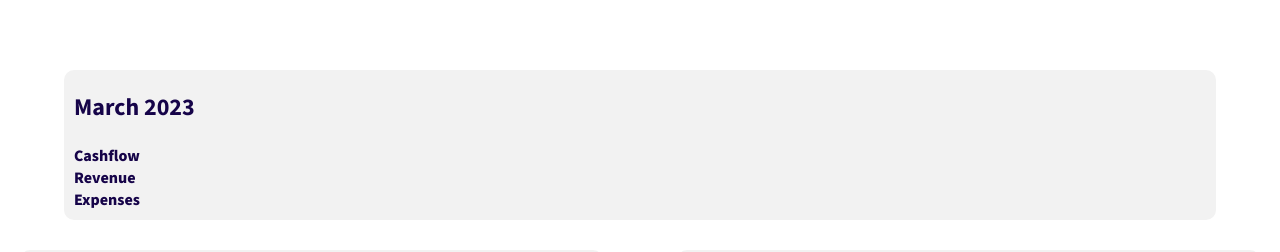
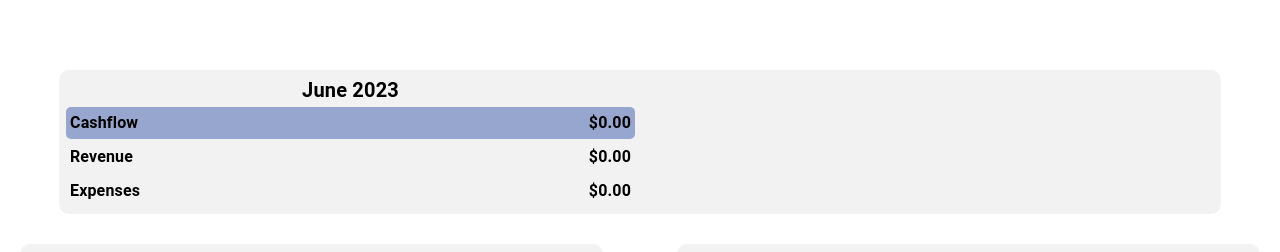
Before and after one commit to infinite-options/manifestmyspace-web, a React (Create React App) app: page /dashboard in a window 1280 px wide. Shown: the part 164-416 px from the top of the page. Built offline with nearby package versions, Linux system fonts and the light colour scheme; no server answers.

Commit message:
Added functionality to view cashflow by date

```diff
--- a/src/components/Cashflow/CashflowData.jsx
+++ b/src/components/Cashflow/CashflowData.jsx
@@ -2,10 +2,15 @@ import React, { Component, useEffect, useState } from 'react';
 import { get } from '../utils/api'
 const CashflowData = (props) => {
     console.log("props", props);
-    const [role, setRole] = useState(props.role);
-    const [userID, setUserID] = useState(props.userID);
-    const [year, setYear] = useState(props.year);
-    const [month, setMonth] = useState(props.month);
+    const role = props.role;
+    const userID = props.userID;
+    const year = props.year;
+    const month = props.month;
+
+    // const [role, setRole] = useState(props.role);
+    // const [userID, setUserID] = useState(props.userID);
+    // const [year, setYear] = useState(props.year);
+    // const [month, setMonth] = useState(props.month);
     const [filter, setFilter] = useState(props.filter); //boolean
 
     // const [revenue, setRevenue] = useState(null);
--- a/src/components/Dashboard-Components/Cashflow/CashflowWidget.jsx
+++ b/src/components/Dashboard-Components/Cashflow/CashflowWidget.jsx
@@ -1,25 +1,142 @@
-import { Button } from "@mui/material";
+import React, { useState } from 'react';
+import { Typography, Grid, Box, Stack, ThemeProvider } from "@mui/material";
 import "../../../css/cashflow.css";
+import CashflowData from '../../Cashflow/CashflowData';
 import { useNavigate } from "react-router-dom";
+import theme from '../../../theme/theme';
 
 function CashflowWidget() {
     const navigate = useNavigate();
 
+    const [revenue, setRevenue] = useState(null);
+    const [revenueSummary, setRevenueSummary] = useState(null);
+    const [expense, setExpense] = useState(null);
+    const [expenseSummary, setExpenseSummary] = useState(null);
+
     return (
-        <div className="cf-widget-main" onClick={()=>navigate('/cashflowOwner')}>
+        <ThemeProvider theme={theme}>
+        <div className="cf-widget-main" onClick={() => navigate('/cashflowOwner')}>
+            <CashflowData year={'2023'} month={'June'} filter={false} role={'Owner'} userID={'100-000003'} setRevenueSummary={setRevenueSummary} setExpenseSummary={setExpenseSummary} setExpense={setExpense} setRevenue={setRevenue}></CashflowData>
+            <Grid container rowSpacing={1} columnSpacing={{ xs: 1, sm: 2, md: 3 }}>
+            <Grid item xs={6}>
+            <Stack
+            direction="row"
+            justifyContent="center"
+            >
+                <Typography sx={{color: theme.typography.primary.black, fontWeight: theme.typography.primary.fontWeight, fontSize:theme.typography.largeFont}}>
+                June 2023
+                </Typography>
+            </Stack>
+            <Box
+                component="span"
+                m={1}
+                padding={2}
+                display="flex"
+                justifyContent="space-between"
+                alignItems="center"
+                style={{
+                    backgroundColor: theme.palette.custom.blue,
+                    borderRadius: '5px'
+            }}
+            >
+                <Typography sx={{color: theme.typography.primary.black, fontWeight:theme.typography.primary.fontWeight}}>
+                    Cashflow
+                </Typography>
+                <Typography sx={{color: theme.typography.primary.black, fontWeight:theme.typography.primary.fontWeight}}>
+                    ${
+                    revenueSummary && expenseSummary ?
+                    ((revenueSummary.reduce(function (prev, current) {
+                        return prev + +current.amount_paid;
+                    }, 0) -
+                    expenseSummary.reduce(function (prev, current) {
+                        return prev + +current.amount_paid;
+                    }, 0)
+                    ).toFixed(2)) : '0.00'}
+                </Typography>
+            </Box>
+            <Box
+                component="span"
+                m={1}
+                padding={2}
+                display="flex"
+                justifyContent="space-between"
+                alignItems="center"
+            >
+                <Typography sx={{color: theme.typography.primary.black, fontWeight:theme.typography.primary.fontWeight}}>
+                    Revenue
+                </Typography>
+                <Typography sx={{color: theme.typography.primary.black, fontWeight:theme.typography.primary.fontWeight}}>
+                    ${revenueSummary ?
+                    (revenueSummary
+                    .reduce(function (prev, current) {
+                        return prev + +current.amount_paid;
+                    }, 0)
+                    .toFixed(2)) : '0.00'}
+                </Typography>
+            </Box>
+            <Box
+                component="span"
+                m={1}
+                padding={2}
+                display="flex"
+                justifyContent="space-between"
+                alignItems="center"
+            >
+                <Typography sx={{color: theme.typography.primary.black, fontWeight:theme.typography.primary.fontWeight}}>
+                    Expenses
+                </Typography>
+                <Typography sx={{color: theme.typography.primary.black, fontWeight:theme.typography.primary.fontWeight}}>
+                    ${expenseSummary ?
+                    (expenseSummary
+                    .reduce(function (prev, current) {
+                        return prev + +current.amount_paid;
+                    }, 0)
+                    .toFixed(2)) : '0.00'}
+                </Typography>
+            </Box>
+            </Grid>
+            <Grid item xs={6}>
+
+            </Grid>
+            </Grid>
+            {/* <div className="cf-widget-main" onClick={() => navigate('/cashflowOwner')}>
             <div className="cf-widget-title-info-container">
                 <div className="cf-widget-title-container">
                     <h2 className="cf-widget-title">March 2023</h2>
                 </div>
                 <div className="cf-widget-info-container">
                     <div className="cf-widget-info-cf">Cashflow
-                        <span></span>
+                        <span>
+                        ${
+                        revenueSummary && expenseSummary ?
+                        ((revenueSummary.reduce(function (prev, current) {
+                            return prev + +current.amount_paid;
+                        }, 0) -
+                        expenseSummary.reduce(function (prev, current) {
+                            return prev + +current.amount_paid;
+                        }, 0)
+                        ).toFixed(2)) : '0.00'}
+                        </span>
                     </div>
                     <div className="cf-widget-info-revenue">Revenue
-                        <span></span>
+                        <span>
+                        ${revenueSummary ?
+                        (revenueSummary
+                        .reduce(function (prev, current) {
+                            return prev + +current.amount_paid;
+                        }, 0)
+                        .toFixed(2)) : '0.00'}
+                        </span>
                     </div>
                     <div className="cf-widget-info-expenses">Expenses
-                        <span></span>
+                        <span>
+                        ${expenseSummary ?
+                        (expenseSummary
+                        .reduce(function (prev, current) {
+                            return prev + +current.amount_paid;
+                        }, 0)
+                        .toFixed(2)) : '0.00'}
+                        </span>
                     </div>
                 </div>
             </div>
@@ -27,7 +144,9 @@ function CashflowWidget() {
                 <p className="cf-widget-graph-title"></p>
                 <img className="cf-widget-graph"></img>
             </div>
+        </div> */}
         </div>
+        </ThemeProvider>
     )
 }
 
--- a/src/components/SelectMonthComponent.jsx
+++ b/src/components/SelectMonthComponent.jsx
@@ -2,8 +2,17 @@ import "../css/selectMonth.css";
 import { Button, Dialog, DialogContent, DialogTitle } from '@mui/material';
 import CalendarTodayIcon from '@mui/icons-material/CalendarToday';
 const SelectMonthComponent = (props) => {
+  const handleMonthChange = (month) => {
+    props.setMonth(month);
+    console.log("month ", month)
+    // props.setShowSelectMonth(false)
+  }
+  const handleYearChange = (year) => {
+    props.setYear(year);
+    console.log("year ", year)
+  }
   return (
-      <Dialog open={props.showSelectMonth} maxWidth="lg">
+      <Dialog open={props.showSelectMonth} onClose={()=>props.setShowSelectMonth(false)} maxWidth="lg">
       <DialogContent>
       <div className="rectangle-parent">
       <div className="group-child" />
@@ -11,7 +20,7 @@ const SelectMonthComponent = (props) => {
         <b className="select-monthyear"><CalendarTodayIcon sx={{color:"#3D5CAC"}}/> Select Month/Year</b>
       </div>
       <div className="vector-parent">
-        <Button variant="outlined" id="button" className="group-item"> 2023 </Button>
+        <Button variant="outlined" id="button" className="group-item" onClick={() => { handleYearChange('2023') }}> 2023 </Button>
       </div>
       <div className="vector-group">
         <Button variant="outlined" id="button" className="group-inner"> Past 12 Months </Button>
@@ -29,29 +38,29 @@ const SelectMonthComponent = (props) => {
         <Button variant="outlined" id="button" className="group-inner"> All of 2023 </Button>
       </div>
       <div className="vector-parent3">
-        <Button id="button" variant="outlined" className="group-item"> 2022 </Button>
+        <Button id="button" variant="outlined" className="group-item" onClick={() => { handleYearChange('2022') }}> 2022 </Button>
       </div>
       <div className="vector-parent4">
-        <Button className="group-item" id="button"> 2021 </Button>
+            <Button className="group-item" id="button" onClick={() => { handleYearChange('2021') }}> 2021 </Button>
       </div>
       <div className="january-february-march-april-m">
         <span className="january-february-march-april-m1">
-          <p className="january">January</p>
-          <p className="january">February</p>
-          <p className="january">March</p>
-          <p className="january">April</p>
-          <p className="january">May</p>
-          <p className="january">June</p>
+          <p className="january" onClick={()=>{handleMonthChange('January')}}>January</p>
+          <p className="january" onClick={()=>{handleMonthChange('February')}}>February</p>
+          <p className="january" onClick={()=>{handleMonthChange('March')}}>March</p>
+          <p className="january" onClick={()=>{handleMonthChange('April')}}>April</p>
+          <p className="january" onClick={()=>{handleMonthChange('May')}}>May</p>
+          <p className="january" onClick={()=>{handleMonthChange('June')}}>June</p>
         </span>
       </div>
       <div className="july-august-september-october">
         <span className="january-february-march-april-m1">
-          <p className="january">July</p>
-          <p className="january">August</p>
-          <p className="january">September</p>
-          <p className="january">October</p>
-          <p className="january">November</p>
-          <p className="january">December</p>
+          <p className="january" onClick={()=>{handleMonthChange('July')}}>July</p>
+          <p className="january" onClick={()=>{handleMonthChange('August')}}>August</p>
+          <p className="january" onClick={()=>{handleMonthChange('September')}}>September</p>
+          <p className="january" onClick={()=>{handleMonthChange('October')}}>October</p>
+          <p className="january" onClick={()=>{handleMonthChange('November')}}>November</p>
+          <p className="january" onClick={()=>{handleMonthChange('December')}}>December</p>
         </span>
       </div>
       {/* <img className="close-round-icon" alt="" src="/close-round.svg" /> */}
--- a/src/css/cashflow.css
+++ b/src/css/cashflow.css
@@ -7,7 +7,8 @@
     margin: 0 auto;
     margin-top: 80px;
     width: 90%;
-    height:150px;
+    padding: 5px;
+    /* height:150px; */
     border-radius: 10px;
 }
 
```
Also changed, not shown: src/components/Cashflow/CashflowOwner.jsx (+36 -8 lines).
